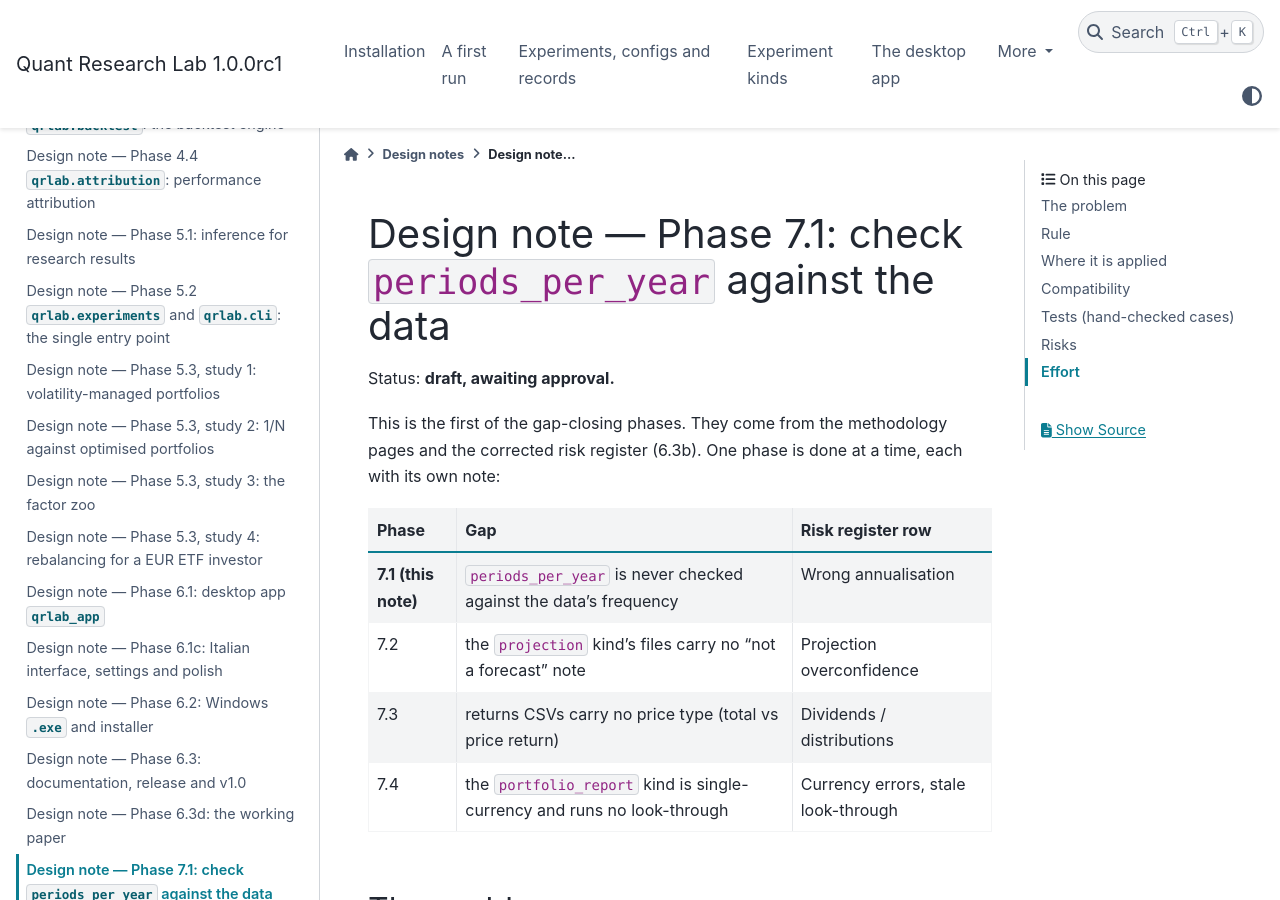
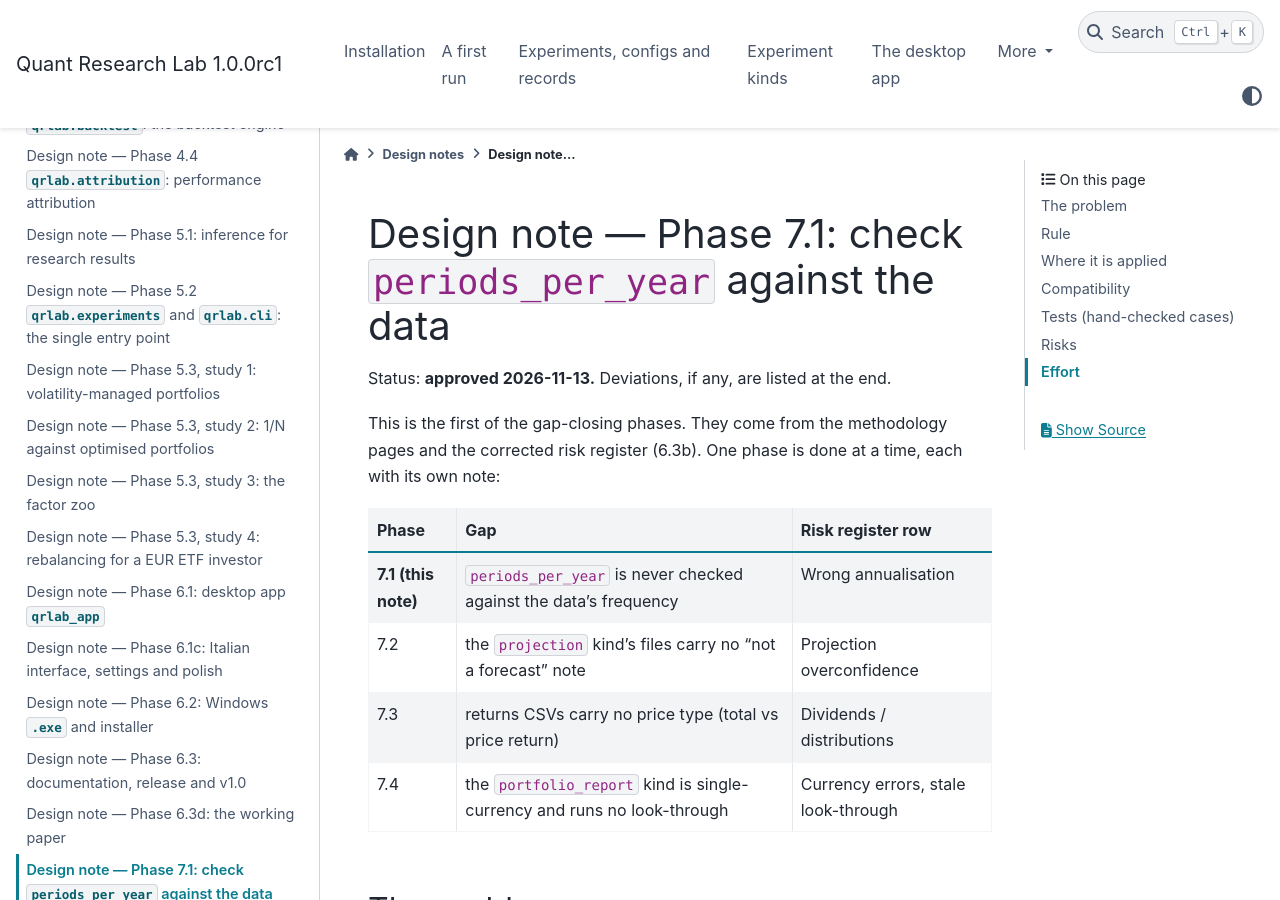
Before and after one commit to alessandroszn/quant-research-lab, a Sphinx documentation site: the page built from docs/design/7.1-periods-per-year-check.md, in a window 1280 px wide and 900 px high. Built offline with Sphinx 7.4.7 and the PyData theme 0.15.4, drawn with Linux system fonts in a browser that asks for light colours.

Commit message:
docs: mark the 7.1 design note approved
Co-Authored-By: Claude Opus 5.5 <noreply@anthropic.com>

```diff
--- a/docs/design/7.1-periods-per-year-check.md
+++ b/docs/design/7.1-periods-per-year-check.md
@@ -1,6 +1,6 @@
 # Design note — Phase 7.1: check `periods_per_year` against the data
 
-Status: **draft, awaiting approval.**
+Status: **approved 2026-11-13.** Deviations, if any, are listed at the end.
 
 This is the first of the gap-closing phases. They come from the methodology pages and the
 corrected risk register (6.3b). One phase is done at a time, each with its own note:
```
